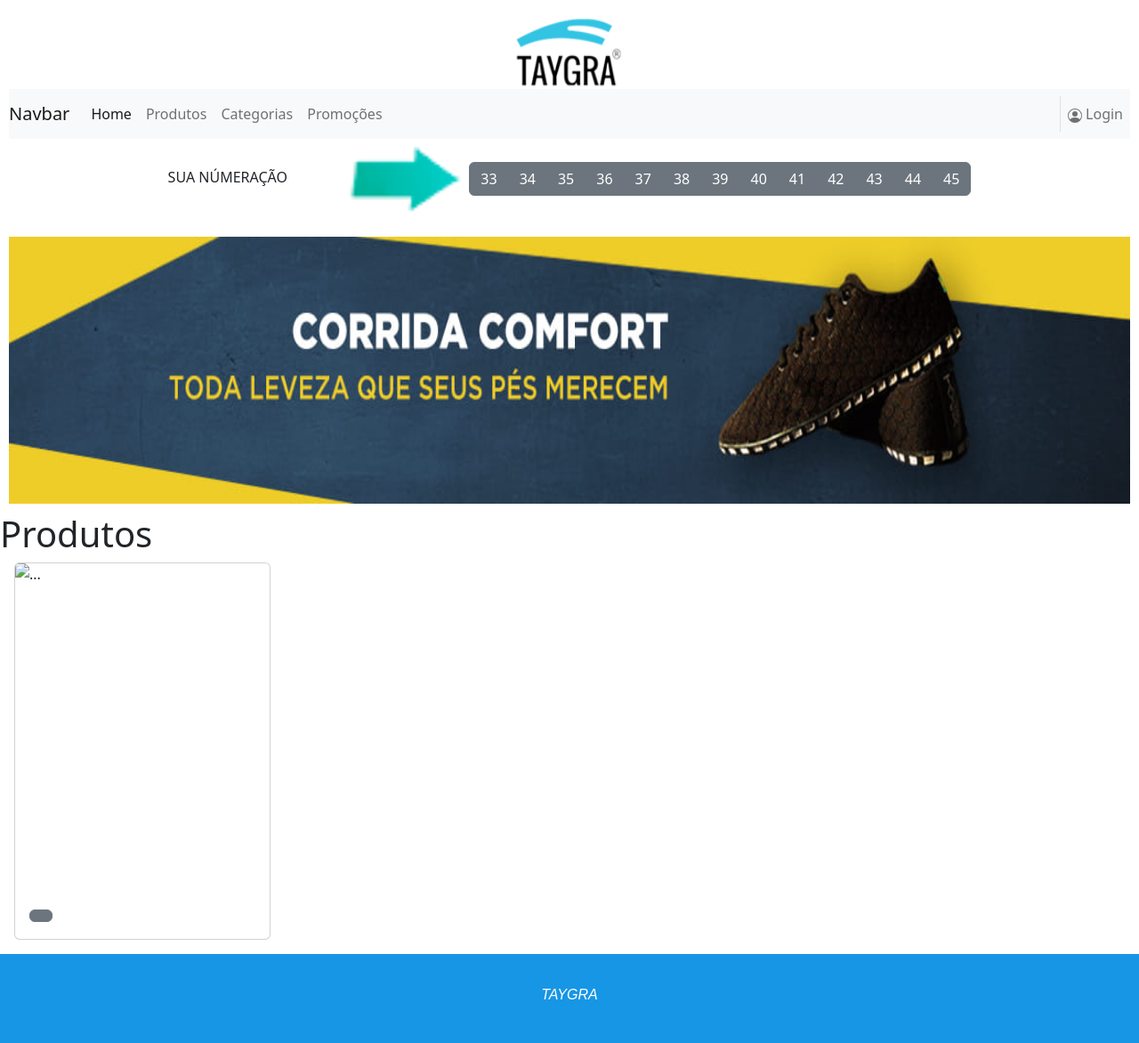
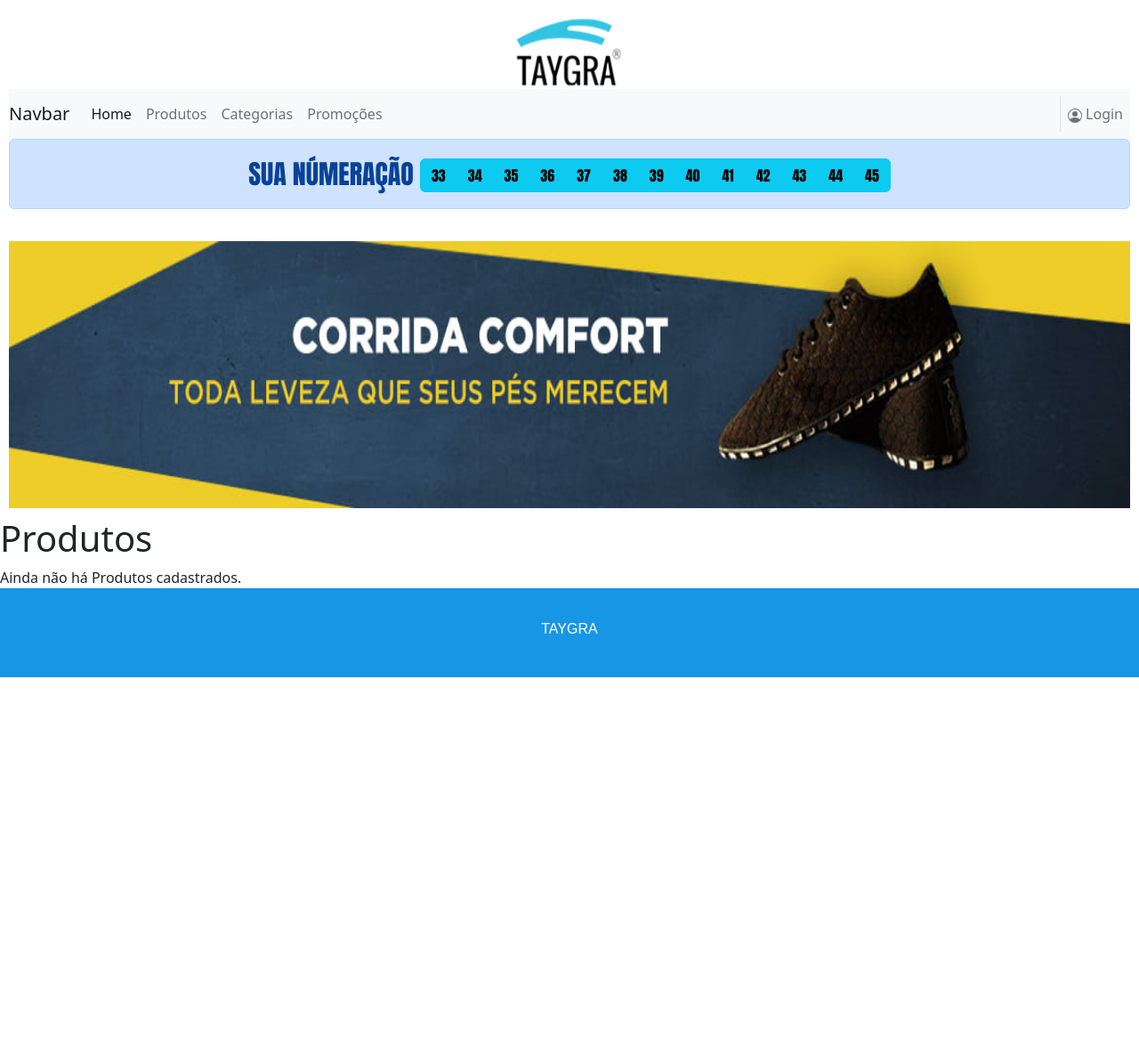
Before and after one commit to John-Parsec/pythonTaygra, a Django app: page / in a window 1280 px wide. Shown: the whole page at 89% size. After the commit the page ends 761 px from the top, so only its background shows below. Run offline with Django 5.2, Linux system fonts and the light colour scheme; data that the repository does not hold is empty.

Commit message:
atualização

```diff
--- a/taygra_proj/taygra_app/templates/base.html
+++ b/taygra_proj/taygra_app/templates/base.html
@@ -26,8 +26,9 @@
 
     }
 
-    .numeracao img {
-        text-align: center;
+    .numeracao {
+        font-size: 30px;
+        font-family: Impact, Haettenschweiler, 'Arial Narrow Bold', sans-serif;
     }
 
     .footer{
@@ -49,6 +50,8 @@
   padding: 20px;
   display: flex;
 }
+
+
 
 </style>
   </head>
@@ -97,23 +100,26 @@
           </ul>
         </div>
       </nav>
-      <div class="numeracao">SUA NÚMERAÇÃO <img src="{% static 'arrow-gif-new.gif' %}" height="">
+      <div class="numeracao">
+        <div class="alert alert-primary" role="alert">
+          SUA NÚMERAÇÃO
+          <div class="btn-group" role="group" aria-label="Exemplo básico">
+            <button type="button" class="btn btn-info">33</button>
+            <button type="button" class="btn btn-info">34</button>
+            <button type="button" class="btn btn-info">35</button>
+            <button type="button" class="btn btn-info">36</button>
+            <button type="button" class="btn btn-info">37</button>
+            <button type="button" class="btn btn-info">38</button>
+            <button type="button" class="btn btn-info">39</button>
+            <button type="button" class="btn btn-info">40</button>
+            <button type="button" class="btn btn-info">41</button>
+            <button type="button" class="btn btn-info">42</button>
+            <button type="button" class="btn btn-info">43</button>
+            <button type="button" class="btn btn-info">44</button>
+            <button type="button" class="btn btn-info">45</button>
+          </div>
+        </div>
 
-        <div class="btn-group" role="group" aria-label="Exemplo básico">
-            <button type="button" class="btn btn-secondary">33</button>
-            <button type="button" class="btn btn-secondary">34</button>
-            <button type="button" class="btn btn-secondary">35</button>
-            <button type="button" class="btn btn-secondary">36</button>
-            <button type="button" class="btn btn-secondary">37</button>
-            <button type="button" class="btn btn-secondary">38</button>
-            <button type="button" class="btn btn-secondary">39</button>
-            <button type="button" class="btn btn-secondary">40</button>
-            <button type="button" class="btn btn-secondary">41</button>
-            <button type="button" class="btn btn-secondary">42</button>
-            <button type="button" class="btn btn-secondary">43</button>
-            <button type="button" class="btn btn-secondary">44</button>
-            <button type="button" class="btn btn-secondary">45</button>
-          </div>
       </div>
   </div>
 
--- a/taygra_proj/taygra_app/templates/index.html
+++ b/taygra_proj/taygra_app/templates/index.html
@@ -5,19 +5,26 @@
 <div>
     <h1>Produtos</h1>
     <div class="container-produtos">
+      {% for p in produto %}
 
-        <div class="card mx-3 mb-3" style="width: 18rem;">
-            <img src="" class="card-img-top" alt="..." height="350px">
-            <div class="card-body">
-              <h5 class="card-title"> </h5>
-              <p class="card-text"> <i></p>
-              <p class="class-descricao"></p>
-              <p class="card-text"> <i></p>
-              <a href="#" class="btn btn-secondary float-top"></a>
-            </div>
+
+      <div class="card mx-3 mb-3" style="width: 16rem;">
+          {% load static %}
+          <img src="{% static p.imagem_path %}" class="card-img-top" alt="..." height="300px">
+          <div class="card-body">
+            <h5 class="card-title"> {{p.nome}} </h5>
+            <p class="card-text"> <i>Categoria</i> {{p.categoria}}</p>
+            <p class="card-text"> <i>Descrição</i> {{p.descricao}}</p>
+            <h5>R${{p.preco}}</h5>
+            <a href="" class="btn btn-primary float-top">COMPRAR AGORA</a>
+
+
           </div>
         </div>
-</div>
+      {% empty %}
+        <div> Ainda não há Produtos cadastrados. </div>
+      {% endfor %}
+      </div>
 
 {% endblock conteudo %}
 
--- a/taygra_proj/taygra_app/views.py
+++ b/taygra_proj/taygra_app/views.py
@@ -21,6 +21,7 @@
 
 def home(request):
     context = context_(request)
+    context['produto'] = Produto.objects.all()
 
     return render(request, 'index.html', context=context)
 
```
Also changed, not shown: taygra_proj/taygra_app/admin.py (line endings or trailing spaces), taygra_proj/taygra_app/static/corridalta-preto-e-laranja--02-800x800.jpg (added).
